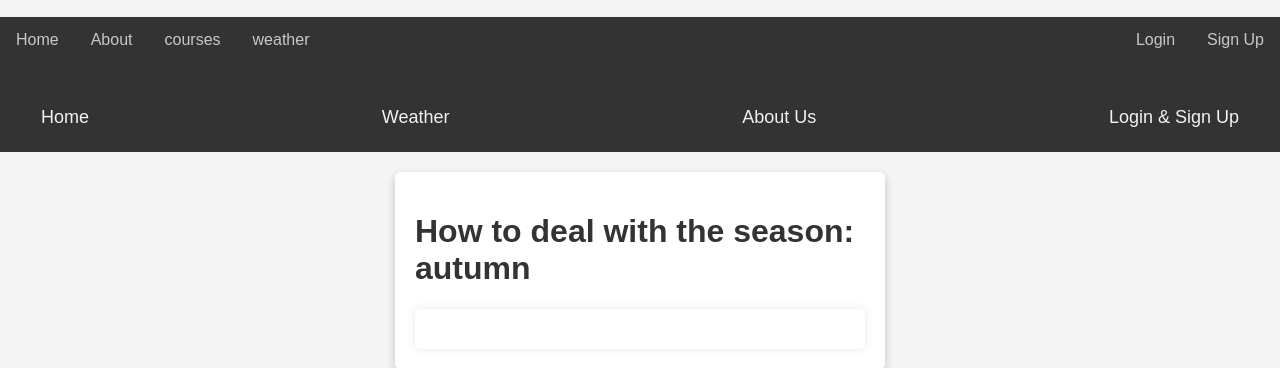
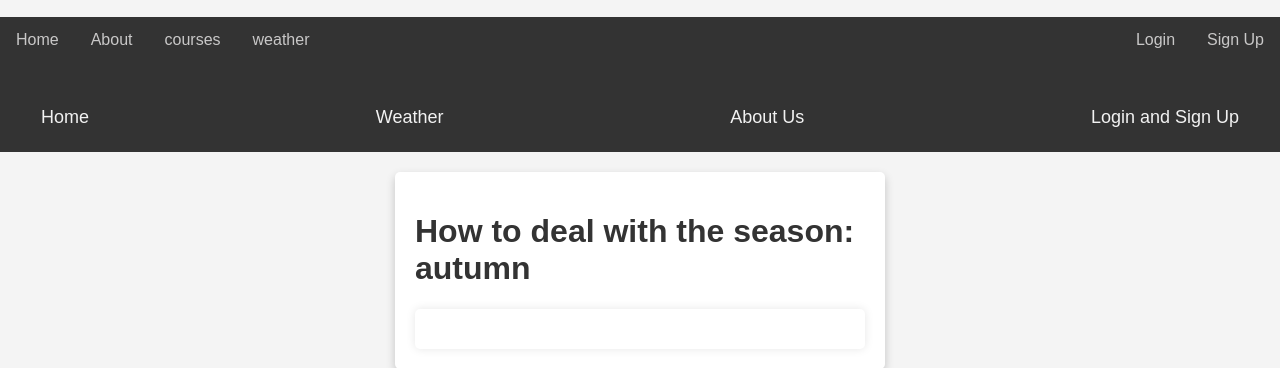
Before and after one commit to khanya-mcfadden/os-practice-framework, a Flask app: page /test in a window 1280 px wide. Shown: the part 203-571 px from the top of the page. Run offline with Flask 3, Linux system fonts and the light colour scheme.

Commit message:
Update navigation link text for consistency; change "Login & Sign Up" to "Login and Sign Up"

```diff
--- a/Templates/test.html
+++ b/Templates/test.html
@@ -49,7 +49,7 @@
         <a href="#home">Home</a>
         <a href="#weather">Weather</a>
         <a href="#about">About Us</a>
-        <a href="#login">Login & Sign Up</a>
+        <a href="#login">Login and Sign Up</a>
     </div>
     <div class="container">
         <h1>How to deal with the season: <span id="season"></span></h1>
```
Also changed, not shown: users.db.
